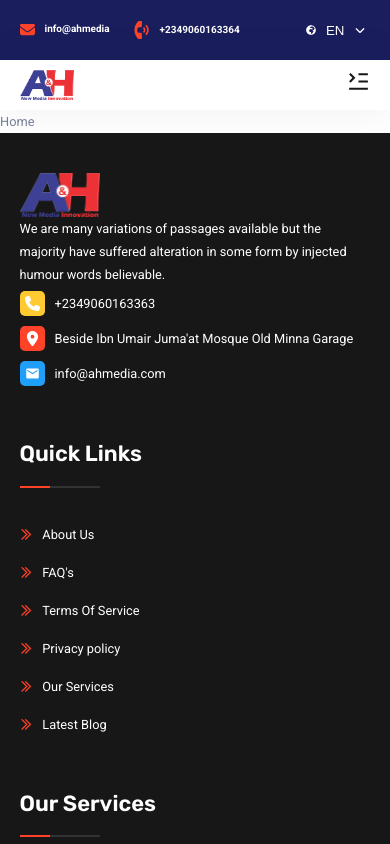
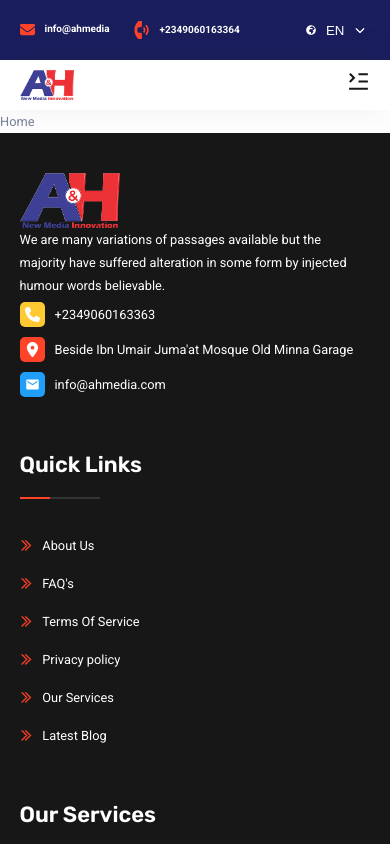
Before and after one commit to Aminu-Musa/AH-New-Innovation-Media-Website, a React (Vite) app: page / in a window 390 px wide. Shown: the top 844 px of the page. Built offline with nearby package versions, Linux system fonts and the light colour scheme; a web font is replaced by a local one.

Commit message:
Header on Mobile Fixed Adjusted - logo

```diff
--- a/src/mediaQuery.css
+++ b/src/mediaQuery.css
@@ -96,7 +96,7 @@
     & .foot-col {
         img {
             cursor: pointer;
-            width: 80px;
+            width: 100px;
         }
     }
 }
```
